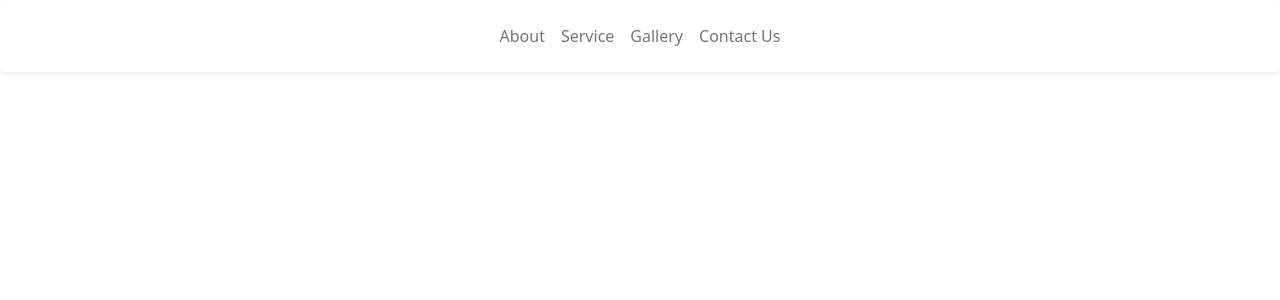
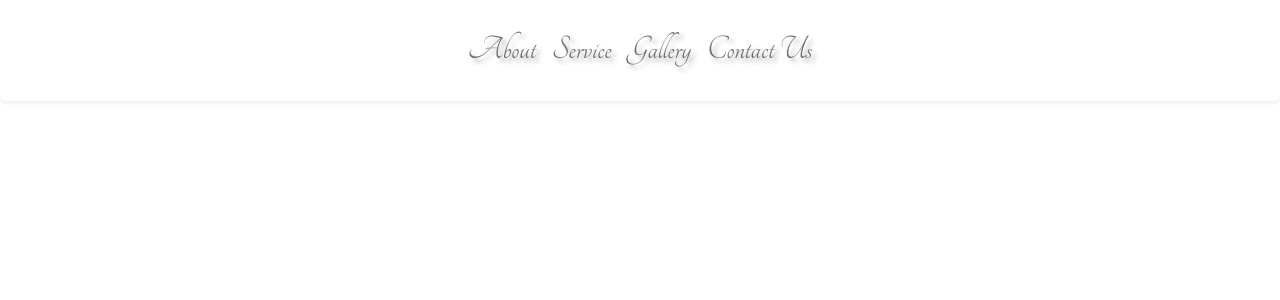
Before and after one commit to DianasJourney/top-group, a React (Create React App) app in the folder client/: page / in a window 1280 px wide. Shown: the top 300 px of the page. Built offline with nearby package versions, Linux system fonts and the light colour scheme.

Commit message:
added following folders for component and styled navbar, removed following react bootstrap

```diff
--- a/client/package.json
+++ b/client/package.json
@@ -9,7 +9,6 @@
     "bootstrap": "^5.2.3",
     "bootstrap-icons": "^1.10.3",
     "react": "^18.2.0",
-    "react-bootstrap": "^2.7.0",
     "react-dom": "^18.2.0",
     "react-scripts": "5.0.1",
     "web-vitals": "^2.1.4"
--- a/client/public/index.html
+++ b/client/public/index.html
@@ -10,34 +10,13 @@
       content="Web site created using create-react-app"
     />
     <link rel="apple-touch-icon" href="%PUBLIC_URL%/logo192.png" />
-    <!--
-      manifest.json provides metadata used when your web app is installed on a
-      user's mobile device or desktop. See https://developers.google.com/web/fundamentals/web-app-manifest/
-    -->
     <link rel="manifest" href="%PUBLIC_URL%/manifest.json" />
-    <!--
-      Notice the use of %PUBLIC_URL% in the tags above.
-      It will be replaced with the URL of the `public` folder during the build.
-      Only files inside the `public` folder can be referenced from the HTML.
-
-      Unlike "/favicon.ico" or "favicon.ico", "%PUBLIC_URL%/favicon.ico" will
-      work correctly both with client-side routing and a non-root public URL.
-      Learn how to configure a non-root public URL by running `npm run build`.
-    -->
+    <link rel="stylesheet"
+    href="https://fonts.googleapis.com/css?family=Tangerine">
     <title>Top Group Construction</title>
   </head>
   <body>
     <noscript>You need to enable JavaScript to run this app.</noscript>
     <div id="root"></div>
-    <!--
-      This HTML file is a template.
-      If you open it directly in the browser, you will see an empty page.
-
-      You can add webfonts, meta tags, or analytics to this file.
-      The build step will place the bundled scripts into the <body> tag.
-
-      To begin the development, run `npm start` or `yarn start`.
-      To create a production bundle, use `npm run build` or `yarn build`.
-    -->
   </body>
 </html>
--- a/client/src/App.js
+++ b/client/src/App.js
@@ -1,9 +1,13 @@
 import './App.css';
 import 'bootstrap/dist/css/bootstrap.min.css';
-import Navbar from './components/Navbar'
+
+import Navbar from './components/Navbar/Navbar'
 function App() {
   return (
-    <Navbar/>
+    <div>
+      <Navbar/>
+      </div>
+
   );
 }
 
--- a/client/src/components/Navbar.js
+++ b/client/src/components/Navbar/Navbar.js
@@ -9,7 +9,7 @@ function Navbar () {
           </button>
 
           <div class="collapse navbar-collapse justify-content-center" id="coll">
-            <ul class="navbar-nav">
+            <ul class="navbar-nav text-center" style={{fontFamily: 'tangerine', fontSize: '35px', textShadow: '4px 4px 4px #aaa'}}>
             <li class="nav-item">
               <a href="#" class="nav-link">About</a>
             </li>
```
Also changed, not shown: 1 other file (tests, documents, lock files or other folders).
